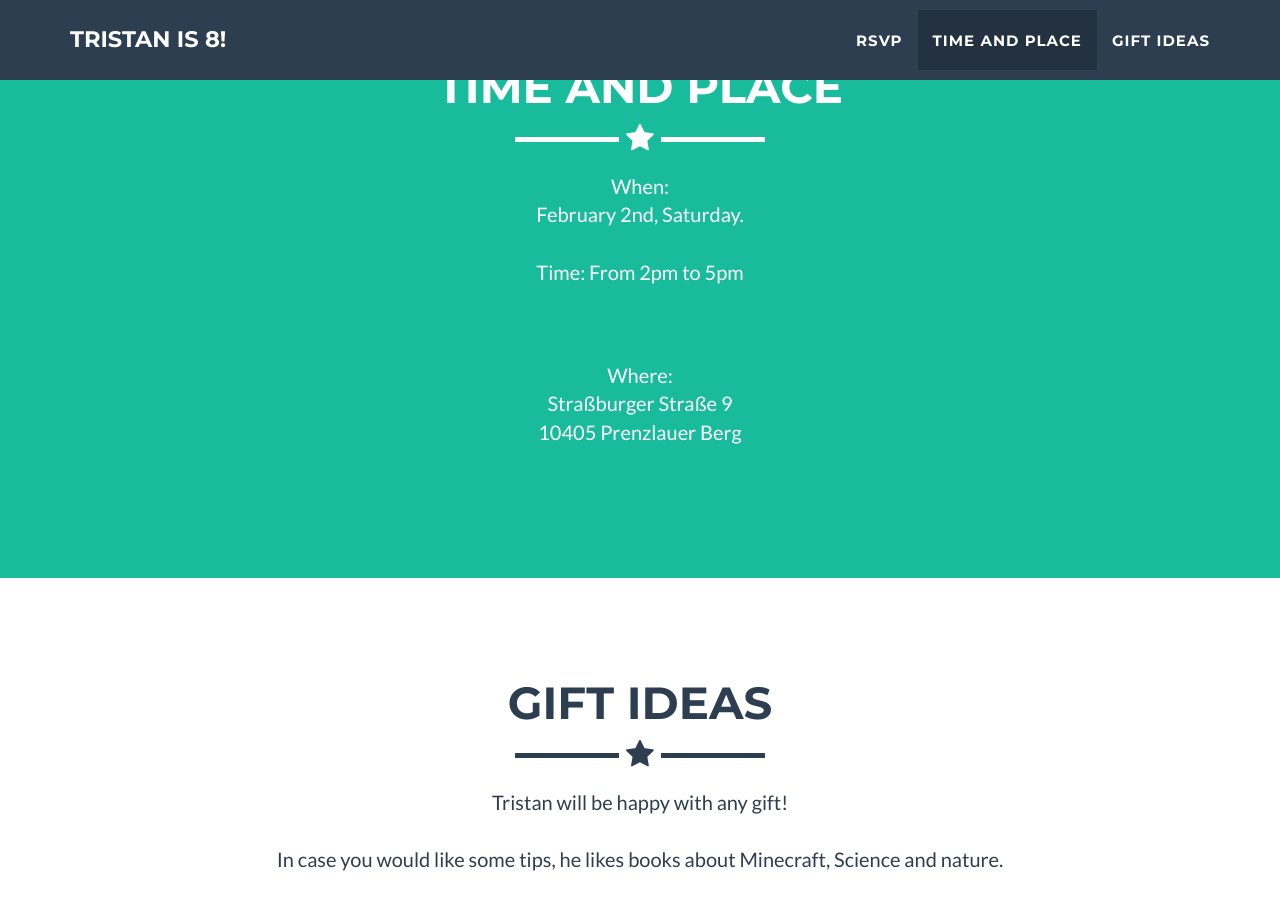
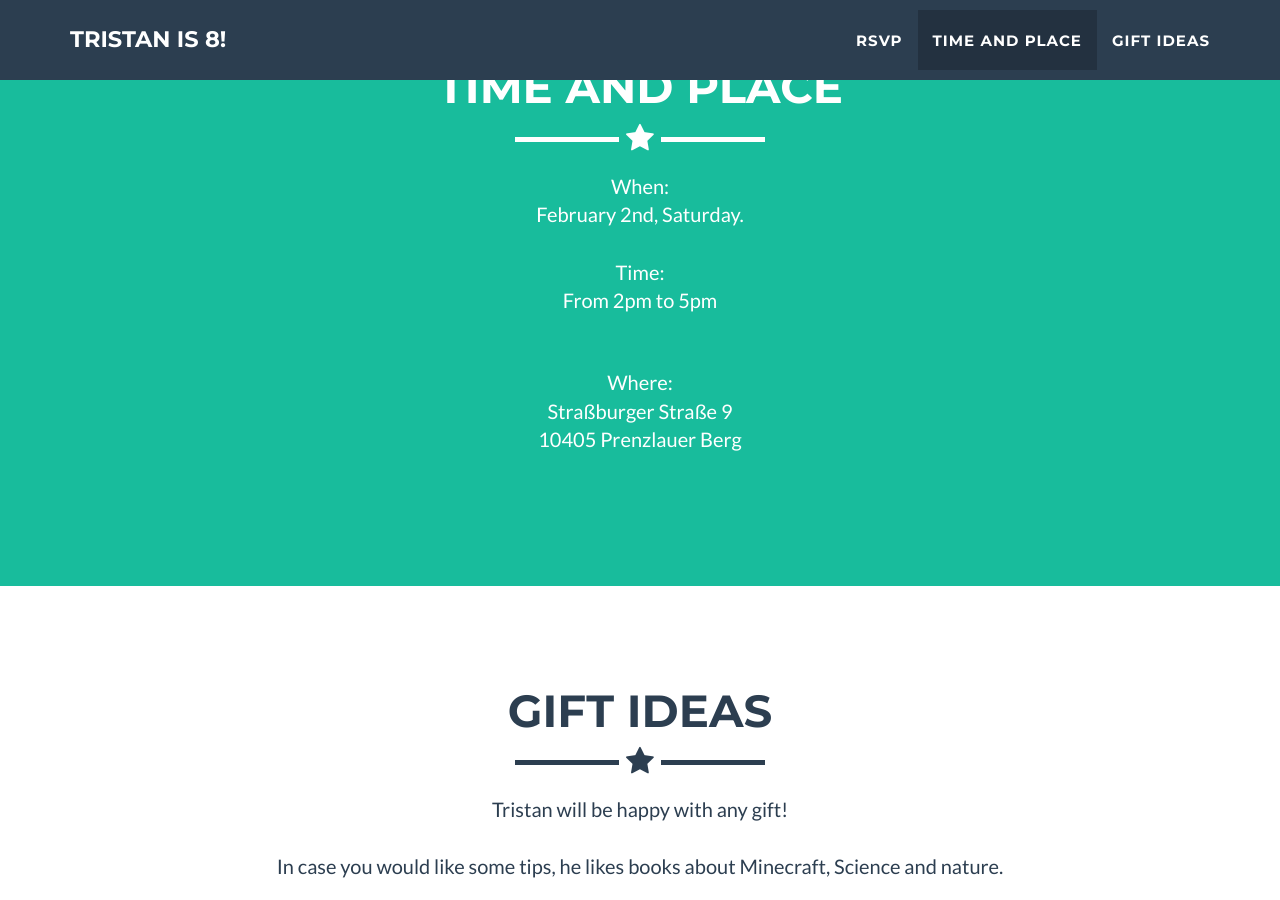
Before and after one commit to ropeaz/ropeaz.github.io, a Jekyll site: the page built from index.html, in a window 1280 px wide and 900 px high, scrolled down 2139 px. Built offline with Jekyll 4.4.1, drawn with Linux system fonts in a browser that asks for light colours.

```diff
--- a/_includes/about.html
+++ b/_includes/about.html
@@ -9,7 +9,7 @@
             </div>
             <div class="row" align="center">
 
-                    <p>When: <br>February 2nd, Saturday. <br><br>Time: From 2pm to 5pm </p><br><br><br>
+                    <p>When: <br>February 2nd, Saturday. <br><br>Time:<br> From 2pm to 5pm </p><br><br>
 
                     <p>Where: <br>Straßburger Straße 9<br> 10405 Prenzlauer Berg</p><br>
                 </div>
```
